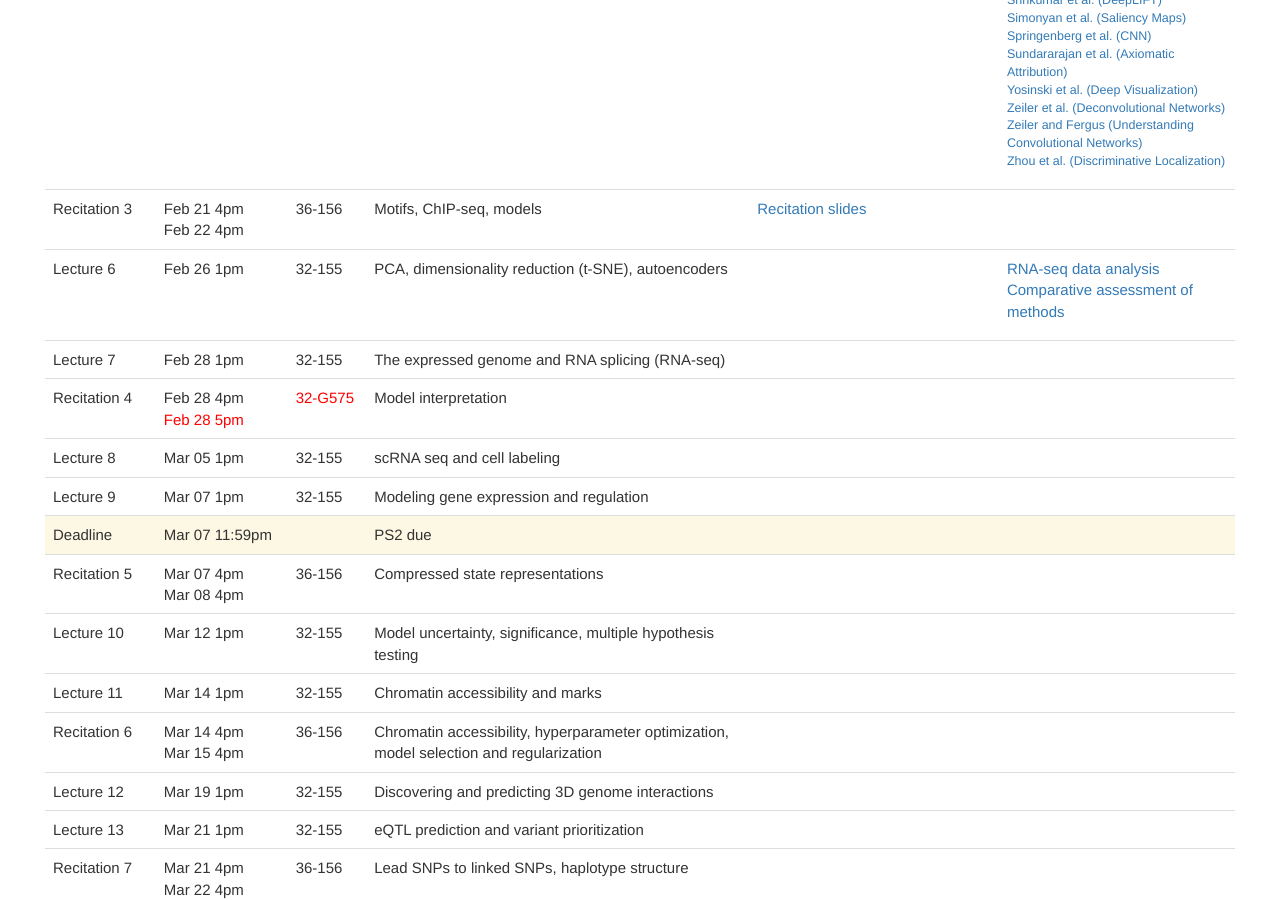
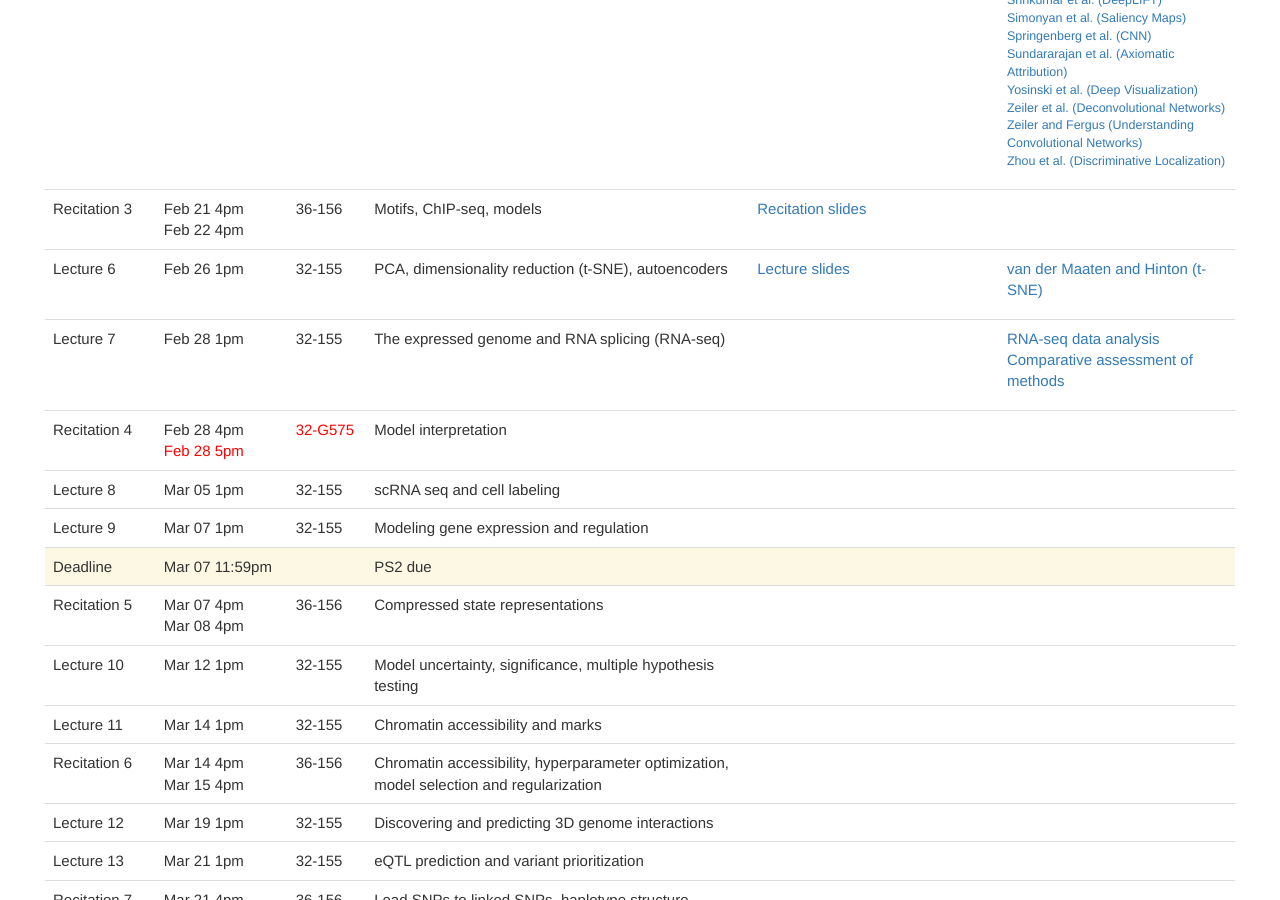
Before and after one commit to mit6874/mit6874.github.io, a Jekyll site: the page built from index.html, in a window 1280 px wide and 900 px high, scrolled down 1496 px. Built offline with Jekyll 4.4.1, drawn with Linux system fonts in a browser that asks for light colours; nearby versions of some CDN libraries.

Commit message:
Add lecture 6 slides

```diff
--- a/index.html
+++ b/index.html
@@ -70,7 +70,7 @@ layout: default
             <td>36-156</td>
             <td>Machine learning overview</td>
             <td>
-		    <ul>
+		        <ul>
                     <li><a href="../assets/recitations/recitation1-2019.pdf">Recitation slides</a></li>
                 </ul>
 	        </td>
@@ -173,7 +173,7 @@ layout: default
             <td>36-156</td>
             <td>Motifs, ChIP-seq, models</td>
             <td>
-		 <ul>
+		        <ul>
                     <li><a href="../assets/recitations/Recitation3-2019.pdf">Recitation slides</a></li>
                 </ul>
 		</td>
@@ -184,11 +184,14 @@ layout: default
             <td>Feb 26 1pm</td>
             <td>32-155</td>
             <td>PCA, dimensionality reduction (t-SNE), autoencoders</td>
-            <td></td>
             <td>
                 <ul>
-                    <li><a href="https://genomebiology.biomedcentral.com/articles/10.1186/s13059-016-0881-8">RNA-seq data analysis</a></li>
-                    <li><a href="https://genomebiology.biomedcentral.com/articles/10.1186/s13059-015-0702-5">Comparative assessment of methods</a></li>
+                    <li><a href="../assets/slides/6.874-lecture-6-2019.pdf">Lecture slides</a></li>
+                </ul>
+            </td>
+            <td>
+                <ul>
+                    <li><a href="../assets/misc/maaten.pdf">van der Maaten and Hinton (t-SNE)</a></li>
                 </ul>
             </td>
         </tr>
@@ -199,6 +202,10 @@ layout: default
             <td>The expressed genome and RNA splicing (RNA-seq)</td>
             <td></td>
             <td>
+                <ul>
+                    <li><a href="https://genomebiology.biomedcentral.com/articles/10.1186/s13059-016-0881-8">RNA-seq data analysis</a></li>
+                    <li><a href="https://genomebiology.biomedcentral.com/articles/10.1186/s13059-015-0702-5">Comparative assessment of methods</a></li>
+                </ul>
             </td>
         </tr>
         <tr>
```
Also changed, not shown: 2 other files.
